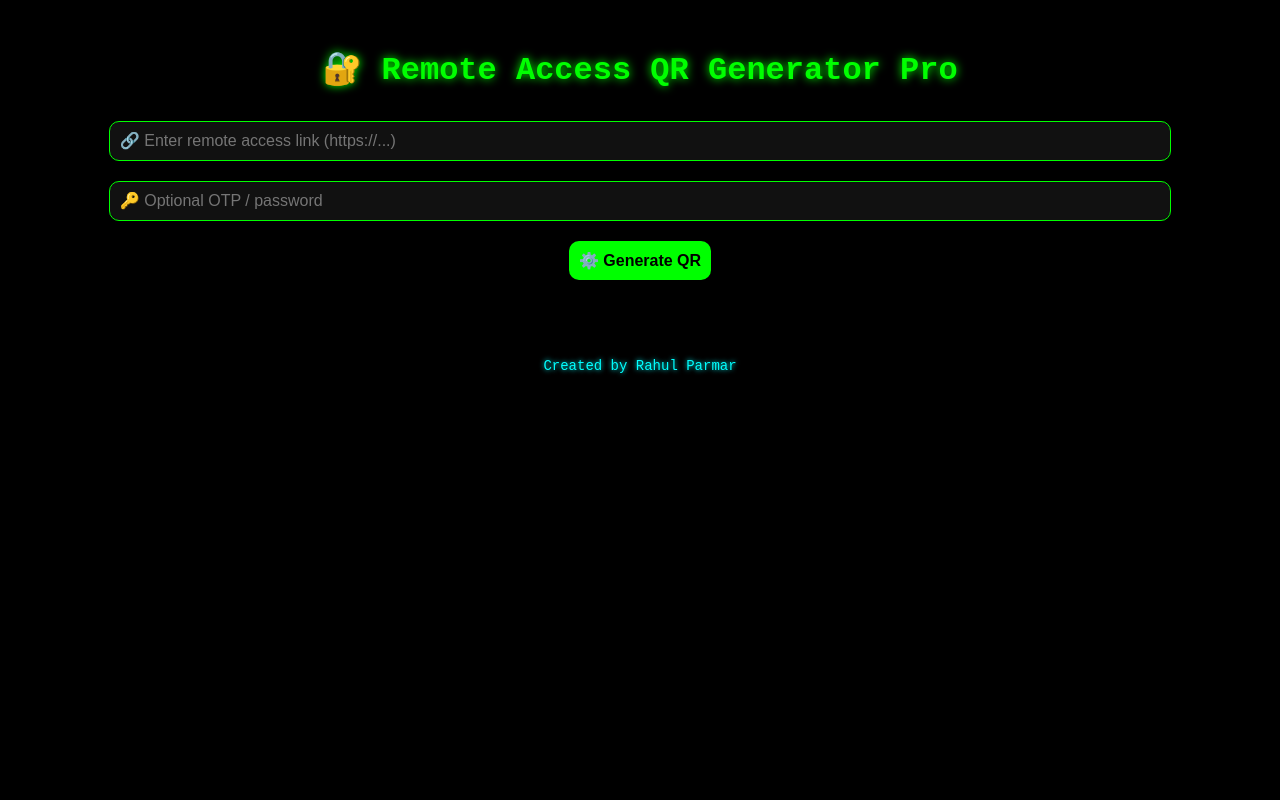
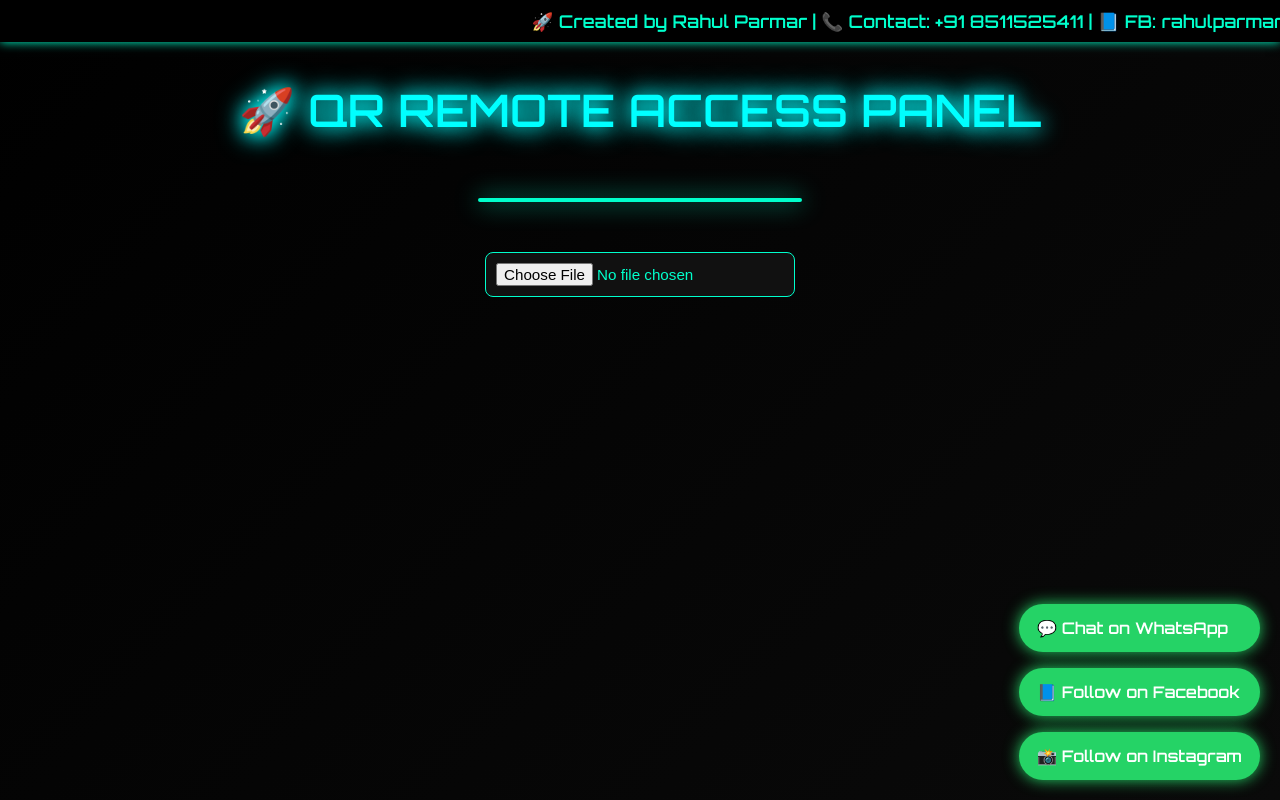
Before and after one commit to rahul5050/QR-REMOTE-ACCESS-, a plain HTML site: page index.html in a window 1280 px wide. Drawn offline with Linux system fonts and the light colour scheme; a script that the page names is missing.

Commit message:
Update index.html
Update v2

```diff
--- a/index.html
+++ b/index.html
@@ -1,136 +1,150 @@
-<!DOCTYPE html>
-<html lang="en">
+<!DOCTYPE html><html lang="en">
 <head>
   <meta charset="UTF-8">
-  <title>QR Remote Access Pro | Rahul Parmar</title>
   <meta name="viewport" content="width=device-width, initial-scale=1.0">
+  <title>QR Remote Access by Rahul Parmar</title>
+  <script src="https://unpkg.com/html5-qrcode" type="text/javascript"></script>
+  <link href="https://fonts.googleapis.com/css2?family=Orbitron:wght@600&display=swap" rel="stylesheet">
   <style>
     body {
-      background: #000;
-      color: #0f0;
-      font-family: 'Courier New', monospace;
-      text-align: center;
-      padding: 20px;
+      margin: 0;
+      padding: 0;
+      background: linear-gradient(135deg, #000000, #0a0a0a);
+      color: #00ffcc;
+      font-family: 'Orbitron', sans-serif;
+      display: flex;
+      flex-direction: column;
+      align-items: center;
+      justify-content: flex-start;
+      min-height: 100vh;
+      overflow-x: hidden;
+    }h1 {
+  font-size: 2.8rem;
+  margin-top: 40px;
+  color: #00ffff;
+  text-shadow: 0 0 15px #00ffff, 0 0 30px #0ff;
+  animation: glow 1.5s infinite alternate;
+  text-transform: uppercase;
 }
 
-    input, button {
-      padding: 10px;
-      margin: 10px;
-      font-size: 16px;
-      border-radius: 10px;
-      border: none;
-      outline: none;
+@keyframes glow {
+  from { text-shadow: 0 0 10px #00ffff; }
+  to { text-shadow: 0 0 20px #00ffff, 0 0 30px #0ff; }
 }
 
-    input {
-      width: 85%;
-      background: #111;
-      color: #0f0;
-      border: 1px solid #0f0;
+#reader {
+  width: 320px;
+  margin: 30px auto;
+  border: 2px solid #00ffcc;
+  border-radius: 12px;
+  box-shadow: 0 0 25px #00ffcc;
 }
 
-    button {
-      background-color: #0f0;
-      color: #000;
-      font-weight: bold;
+#file-input {
+  margin-top: 20px;
+  padding: 10px;
+  background: #111;
+  color: #00ffcc;
+  border: 1px solid #00ffcc;
+  border-radius: 8px;
   cursor: pointer;
+  font-size: 0.95rem;
+  text-align: center;
 }
 
-    canvas {
-      margin-top: 20px;
-      border: 2px solid #0f0;
-      padding: 10px;
-      background: #fff;
-      border-radius: 10px;
+.floating-btn {
+  position: fixed;
+  bottom: 20px;
+  right: 20px;
+  display: flex;
+  flex-direction: column;
+  gap: 16px;
+  z-index: 9999;
 }
 
-    #qrcode-section {
-      margin-top: 20px;
+.floating-btn a {
+  background-color: #25d366;
+  color: white;
+  padding: 14px 18px;
+  border-radius: 50px;
+  text-decoration: none;
+  font-weight: bold;
+  box-shadow: 0 0 15px #25d366;
+  transition: transform 0.3s, box-shadow 0.3s;
+  font-size: 1rem;
 }
 
-    a.download-btn {
-      display: inline-block;
-      margin-top: 10px;
-      color: #0ff;
-      text-decoration: underline;
-      font-size: 14px;
+.floating-btn a:hover {
+  transform: scale(1.1);
+  box-shadow: 0 0 25px #25d366;
 }
 
-    footer {
-      margin-top: 30px;
-      font-size: 14px;
-      color: #0ff;
-      text-shadow: 0 0 5px #0ff;
+.insta {
+  background-color: #e1306c;
+  box-shadow: 0 0 15px #e1306c;
 }
 
-    h1 {
-      text-shadow: 0 0 10px #0f0;
+.facebook {
+  background-color: #3b5998;
+  box-shadow: 0 0 15px #3b5998;
 }
+
+.marquee {
+  width: 100%;
+  background: #000;
+  color: #00ffcc;
+  font-size: 1.1rem;
+  padding: 10px 0;
+  white-space: nowrap;
+  overflow: hidden;
+  box-shadow: 0 0 10px #00ffcc;
+}
+
+.marquee span {
+  display: inline-block;
+  padding-left: 100%;
+  animation: scroll-left 15s linear infinite;
+}
+
+@keyframes scroll-left {
+  0%   { transform: translateX(0); }
+  100% { transform: translateX(-100%); }
+}
+
   </style>
 </head>
 <body>
-  <h1>🔐 Remote Access QR Generator Pro</h1>
+  <div class="marquee"><span>🚀 Created by Rahul Parmar | 📞 Contact: +91 8511525411 | 📘 FB: rahulparmar3403 | 📸 IG: @r.p_11111</span></div>  <h1>🚀 QR REMOTE ACCESS PANEL</h1>  <div id="reader"></div>  <input type="file" id="file-input" accept="image/*">  <div class="floating-btn">
+    <a href="https://wa.me/918511525411" target="_blank">💬 Chat on WhatsApp</a>
+    <a href="https://facebook.com/rahulparmar3403" target="_blank" class="facebook">📘 Follow on Facebook</a>
+    <a href="https://instagram.com/r.p_11111" target="_blank" class="insta">📸 Follow on Instagram</a>
+  </div>  <script>
+    const html5QrCode = new Html5Qrcode("reader");
+    const qrCodeSuccessCallback = (decodedText, decodedResult) => {
+      console.log(`Code matched = ${decodedText}`, decodedResult);
+      window.location.href = decodedText;
+    };
 
-  <input type="text" id="linkInput" placeholder="🔗 Enter remote access link (https://...)"><br>
-  <input type="password" id="otpInput" placeholder="🔑 Optional OTP / password"><br>
-  <button onclick="generateQRCode()">⚙️ Generate QR</button>
+    const config = { fps: 10, qrbox: 250 };
+    Html5Qrcode.getCameras().then(devices => {
+      if (devices && devices.length) {
+        html5QrCode.start(
+          { facingMode: "environment" },
+          config,
+          qrCodeSuccessCallback
+        ).catch(err => console.error(err));
+      }
+    }).catch(err => console.error(err));
 
-  <div id="qrcode-section">
-    <div id="qrcode"></div>
-    <a id="downloadBtn" class="download-btn" style="display:none;">⬇️ Download QR Image</a><br>
-    <button id="copyBtn" style="display:none;" onclick="copyLink()">📋 Copy Link</button>
-    <button id="whatsappBtn" style="display:none;" onclick="sendWhatsApp()">📤 Send on WhatsApp</button>
-  </div>
-
-  <footer>Created by Rahul Parmar</footer>
-
-  <script src="https://cdnjs.cloudflare.com/ajax/libs/qrious/4.0.2/qrious.min.js"></script>
-  <script>
-    let globalLink = '';
-
-    function generateQRCode() {
-      const link = document.getElementById("linkInput").value;
-      const otp = document.getElementById("otpInput").value;
-
-      if (!link || !link.startsWith("http")) {
-        alert("❗ Please enter a valid link starting with http or https.");
-        return;
-      }
-
-      globalLink = otp ? `${link}?otp=${encodeURIComponent(otp)}` : link;
-
-      const qr = new QRious({
-        element: document.createElement('canvas'),
-        value: globalLink,
-        size: 250,
+    const fileInput = document.getElementById('file-input');
+    fileInput.addEventListener('change', e => {
+      if (e.target.files.length === 0) return;
+      const imageFile = e.target.files[0];
+      html5QrCode.scanFile(imageFile, true)
+        .then(qrCodeMessage => {
+          window.location.href = qrCodeMessage;
+        })
+        .catch(err => alert("No QR code found."));
     });
-
-      const qrcodeDiv = document.getElementById("qrcode");
-      qrcodeDiv.innerHTML = '';
-      qrcodeDiv.appendChild(qr.element);
-
-      // Download button
-      const downloadBtn = document.getElementById("downloadBtn");
-      downloadBtn.href = qr.toDataURL();
-      downloadBtn.download = "remote-access-qr.png";
-      downloadBtn.style.display = "inline-block";
-
-      // Show other buttons
-      document.getElementById("copyBtn").style.display = "inline-block";
-      document.getElementById("whatsappBtn").style.display = "inline-block";
-    }
-
-    function copyLink() {
-      navigator.clipboard.writeText(globalLink).then(() => {
-        alert("✅ Link copied to clipboard!");
-      });
-    }
-
-    function sendWhatsApp() {
-      const message = encodeURIComponent("📡 Remote Access Link:\n" + globalLink);
-      const waURL = `https://wa.me/?text=${message}`;
-      window.open(waURL, "_blank");
-    }
-  </script>
-</body>
+  </script></body>
 </html>
```
Lines whose indentation alone changed are shown as unchanged.
